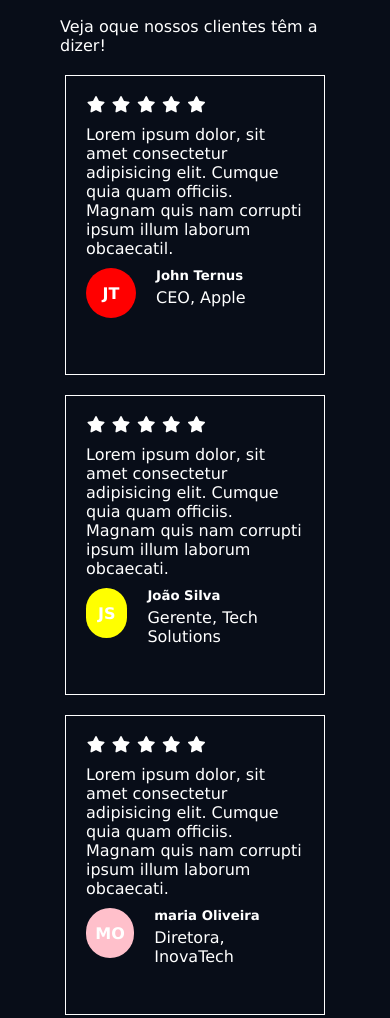
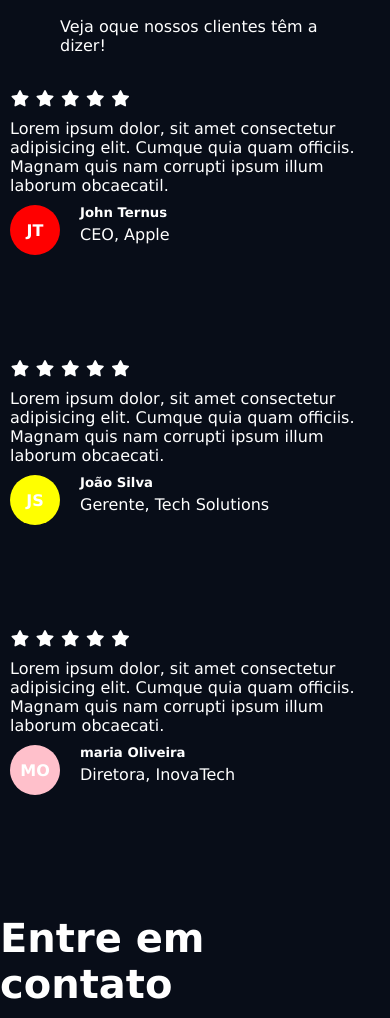
Before and after one commit to joaorubens-dev/projeto-final-css, a plain HTML site: page index.html in a window 390 px wide. Shown: the part 4559-5577 px from the top of the page. Drawn offline with Linux system fonts and the light colour scheme.

Commit message:
Refactor CSS structure and styles

```diff
--- a/style.css
+++ b/style.css
@@ -505,9 +505,7 @@ footer .container{
                 display: grid;
                 grid-template-columns: 1fr;
                 .card{
-                    width: 260px;
-                    height: 300px;
-                    padding: 20px;
+                    border: none;
                 }
             }
         }
```
